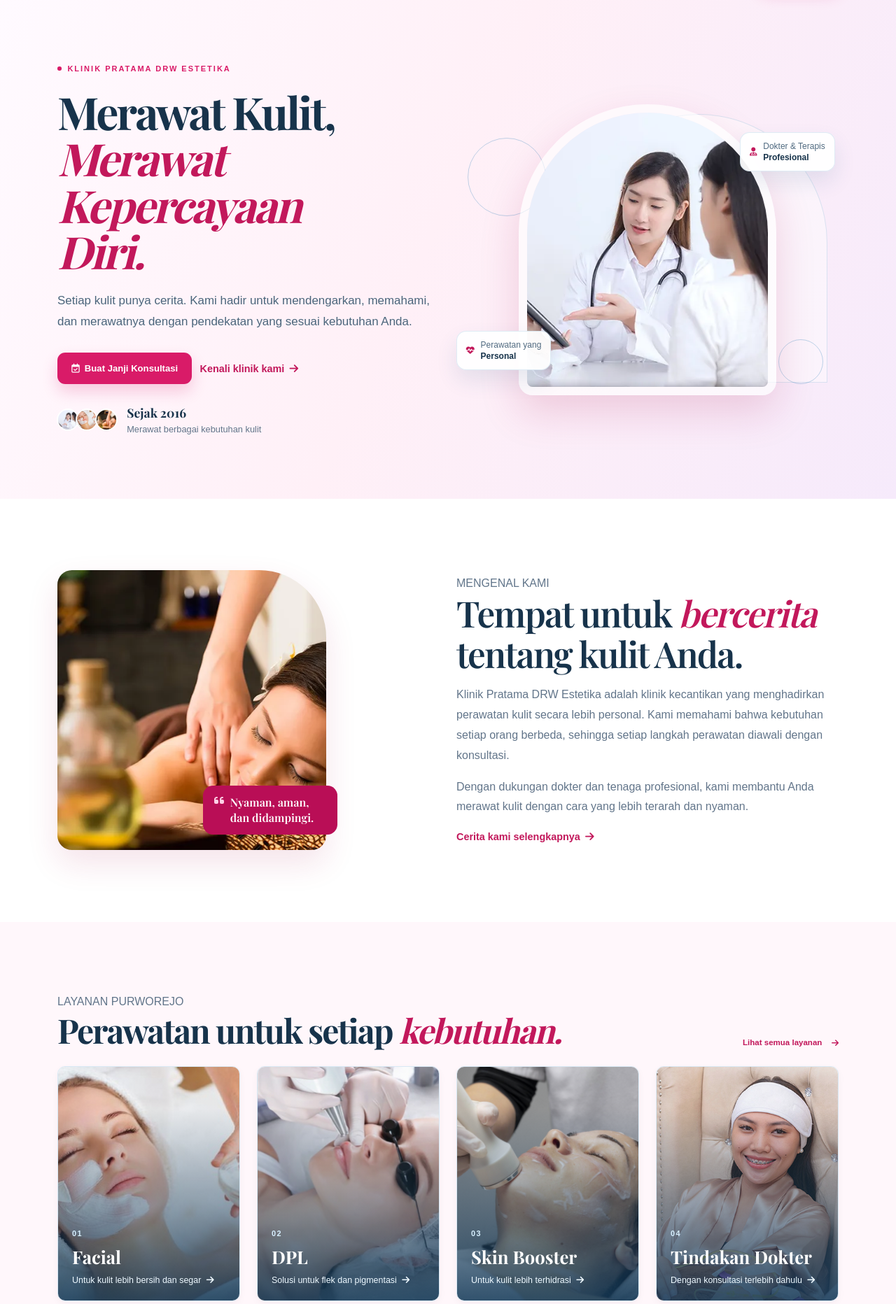
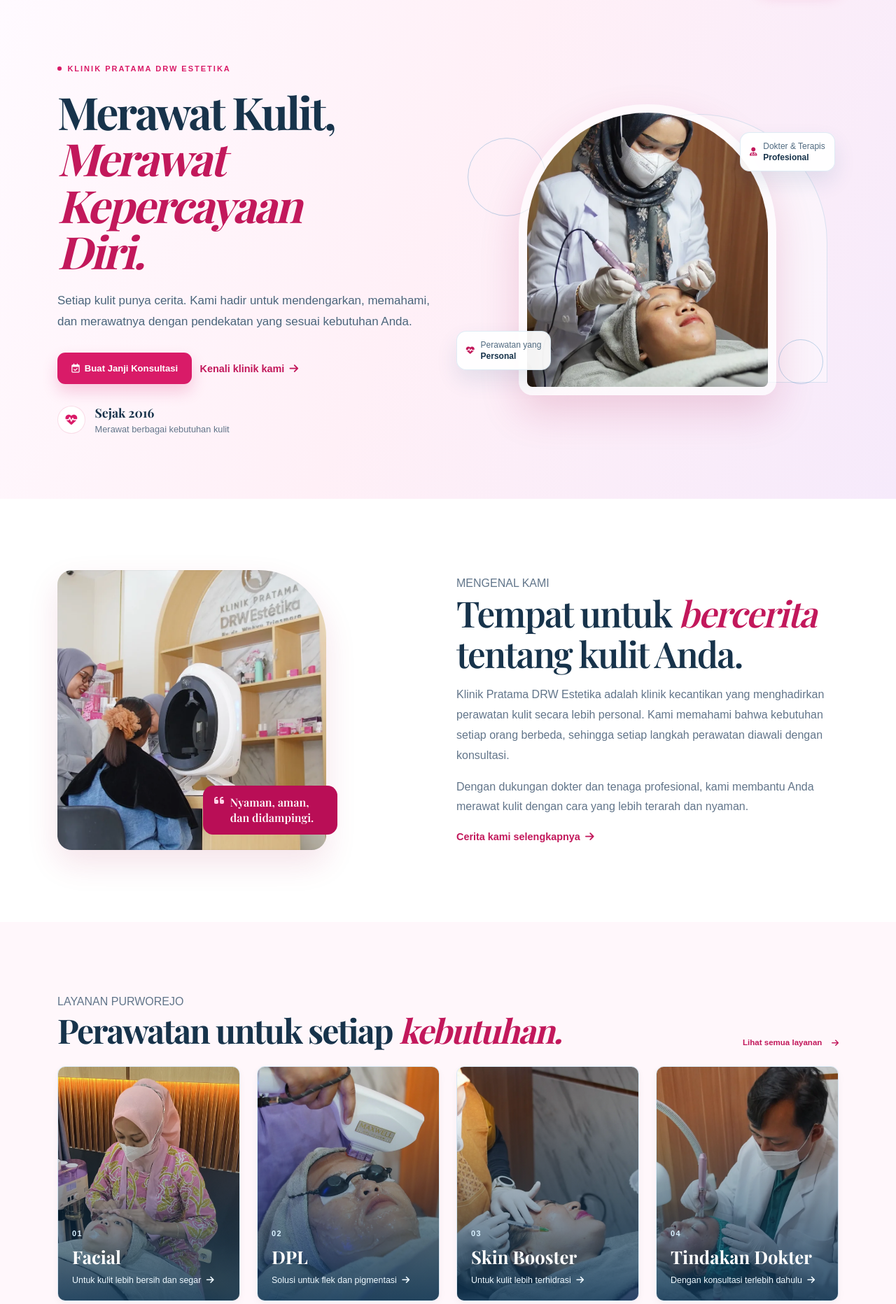
Before and after one commit to mkwcorp88/klinik_kecantikan, a PHP site: page / in a window 1280 px wide. Shown: the part 74-1938 px from the top of the page at 70% size. Run offline with PHP 8.4, Linux system fonts and the light colour scheme.

Commit message:
feat: use authentic clinic photography on public pages

```diff
--- a/cabang.php
+++ b/cabang.php
@@ -16,7 +16,7 @@ require 'partials/site_header.php';
                     <h1>Lebih dekat dengan <em>Anda.</em></h1>
                     <p>Pilih cabang Klinik Pratama DRW Estetika yang paling nyaman untuk konsultasi dan perawatan Anda.</p>
                 </div>
-                <div class="col-lg-5"><div class="drw-inner-hero-art"><img src="images/konsultasi_dokter.jpg" alt="Pelayanan Klinik Pratama DRW Estetika" onerror="this.src='images/default_layanan.jpg'"></div></div>
+                <div class="col-lg-5"><div class="drw-inner-hero-art"><img class="drw-photo-clinic" src="images/clinic/klinik-purworejo-interior.webp" alt="Area dalam Klinik Pratama DRW Estetika Purworejo" width="1600" height="1201" decoding="async"></div></div>
             </div>
         </div>
     </section>
@@ -39,6 +39,7 @@ require 'partials/site_header.php';
                             <span><i class="fa-regular fa-clock"></i>Setiap hari, 08.00-18.00 WIB</span>
                             <span><i class="fa-brands fa-whatsapp"></i>0821-1085-9908</span>
                         </div>
+                        <img class="drw-branch-photo" src="images/clinic/klinik-purworejo-exterior.webp" alt="Tampak depan Klinik Pratama DRW Estetika Purworejo" width="1600" height="901" loading="lazy" decoding="async">
                         <div class="drw-branch-actions"><a class="drw-button-outline" href="kontak.php">Lihat Kontak</a><a class="drw-button-outline" href="order.php?cabang=purworejo">Buat Janji</a></div>
                     </article>
                 </div>
--- a/css/site.css
+++ b/css/site.css
@@ -162,6 +162,24 @@
     z-index: 1;
 }
 
+.drw-inner-hero-art img.drw-photo-about,
+.drw-image-main.drw-photo-about {
+    object-position: 35% center;
+}
+
+.drw-inner-hero-art img.drw-photo-clinic {
+    object-position: 67% center;
+}
+
+.drw-inner-hero-art img.drw-photo-consultation {
+    object-position: 62% center;
+}
+
+.drw-inner-hero-art img.drw-photo-facial,
+.drw-services .drw-service-card > img.drw-photo-facial {
+    object-position: 57% center;
+}
+
 .drw-inner-hero-art::before,
 .drw-inner-hero-art::after {
     border: 1px solid rgba(41, 123, 180, 0.35);
@@ -540,6 +558,15 @@
 
 .drw-branch-card.is-featured .drw-branch-meta i {
     color: #ffd0e5;
+}
+
+.drw-branch-photo {
+    aspect-ratio: 16 / 9;
+    border-radius: 0.9rem;
+    display: block;
+    margin-bottom: 1.5rem;
+    object-fit: cover;
+    width: 100%;
 }
 
 .drw-branch-actions {
@@ -965,6 +992,7 @@
     box-shadow: 0 1.5rem 3.5rem rgba(170, 22, 83, 0.17);
     height: 26rem;
     object-fit: cover;
+    object-position: center 46%;
     position: relative;
     width: min(100%, 23rem);
     z-index: 2;
@@ -1058,23 +1086,18 @@
     font-size: 0.8rem;
 }
 
-.drw-avatar-stack {
-    display: flex;
-    padding-left: 0.25rem;
-}
-
-.drw-avatar {
-    background: center/cover;
-    border: 2px solid #fff;
+.drw-trust-row .drw-trust-icon {
+    align-items: center;
+    background: #fff;
+    border: 1px solid var(--drw-line);
     border-radius: 50%;
-    height: 2rem;
-    margin-left: -0.3rem;
-    width: 2rem;
-}
-
-.drw-avatar-one { background-image: url('../images/konsultasi_dokter.jpg'); }
-.drw-avatar-two { background-image: url('../images/facial_brightening.jpg'); }
-.drw-avatar-three { background-image: url('../images/body_spa.jpg'); }
+    color: var(--drw-pink);
+    display: inline-flex;
+    font-size: 1.05rem;
+    height: 2.5rem;
+    justify-content: center;
+    width: 2.5rem;
+}
 
 .drw-intro-section {
     background: #fff;
@@ -1162,6 +1185,14 @@
     object-fit: cover;
     transition: transform 220ms ease;
     width: 100%;
+}
+
+.drw-services .drw-service-card > img.drw-photo-skinbooster {
+    object-position: 63% center;
+}
+
+.drw-services .drw-service-card > img.drw-photo-doctor {
+    object-position: 62% center;
 }
 
 .drw-services .drw-service-card:hover > img {
--- a/index.php
+++ b/index.php
@@ -20,18 +20,14 @@ require 'partials/site_header.php';
                         <a class="drw-text-link" href="tentang.php">Kenali klinik kami <i class="fa-solid fa-arrow-right"></i></a>
                     </div>
                     <div class="drw-trust-row">
-                        <div class="drw-avatar-stack" aria-label="Tim Klinik Pratama DRW Estetika">
-                            <span class="drw-avatar drw-avatar-one"></span>
-                            <span class="drw-avatar drw-avatar-two"></span>
-                            <span class="drw-avatar drw-avatar-three"></span>
-                        </div>
+                        <span class="drw-trust-icon" aria-hidden="true"><i class="fa-solid fa-heart-pulse"></i></span>
                         <div><strong>Sejak 2016</strong><span>Merawat berbagai kebutuhan kulit</span></div>
                     </div>
                 </div>
                 <div class="col-lg-6">
                     <div class="drw-hero-visual">
                         <div class="drw-arch-shape"></div>
-                        <img src="images/konsultasi_dokter.jpg" alt="Konsultasi perawatan kulit di Klinik Pratama DRW Estetika" onerror="this.src='images/default_layanan.jpg'">
+                        <img src="images/clinic/beranda-treatment-portrait.webp" alt="Tenaga klinik melakukan perawatan kulit pada pasien" width="901" height="1600" fetchpriority="high" decoding="async">
                         <div class="drw-floating-card drw-card-top"><i class="fa-solid fa-user-doctor"></i><span>Dokter &amp; Terapis<br><strong>Profesional</strong></span></div>
                         <div class="drw-floating-card drw-card-bottom"><i class="fa-solid fa-heart-pulse"></i><span>Perawatan yang<br><strong>Personal</strong></span></div>
                         <span class="drw-orbit drw-orbit-one"></span>
@@ -47,7 +43,7 @@ require 'partials/site_header.php';
             <div class="row align-items-center gy-5">
                 <div class="col-lg-5">
                     <div class="drw-image-collage">
-                        <img class="drw-image-main" src="images/body_spa.jpg" alt="Suasana perawatan di Klinik Pratama DRW Estetika" onerror="this.src='images/default_layanan.jpg'">
+                        <img class="drw-image-main drw-photo-about" src="images/clinic/tentang-kami-klinik.webp" alt="Staf melayani pasien di Klinik Pratama DRW Estetika" width="1600" height="901" loading="lazy" decoding="async">
                         <div class="drw-image-note"><i class="fa-solid fa-quote-left"></i><span>Nyaman, aman, dan didampingi.</span></div>
                     </div>
                 </div>
@@ -72,10 +68,10 @@ require 'partials/site_header.php';
                 <a class="drw-text-link d-none d-md-inline-flex" href="layanan.php">Lihat semua layanan <i class="fa-solid fa-arrow-right"></i></a>
             </div>
             <div class="row g-4">
-                <div class="col-sm-6 col-lg-3"><a class="drw-service-card" href="layanan.php#facial"><img src="images/facial_brightening.jpg" alt="Perawatan facial" onerror="this.src='images/default_layanan.jpg'"><span class="drw-service-overlay"></span><span class="drw-service-content"><small>01</small><strong>Facial</strong><em>Untuk kulit lebih bersih dan segar <i class="fa-solid fa-arrow-right"></i></em></span></a></div>
-                <div class="col-sm-6 col-lg-3"><a class="drw-service-card" href="layanan.php#dpl"><img src="images/laser_rejuve.jpg" alt="Perawatan DPL" onerror="this.src='images/default_layanan.jpg'"><span class="drw-service-overlay"></span><span class="drw-service-content"><small>02</small><strong>DPL</strong><em>Solusi untuk flek dan pigmentasi <i class="fa-solid fa-arrow-right"></i></em></span></a></div>
-                <div class="col-sm-6 col-lg-3"><a class="drw-service-card" href="layanan.php#skin-booster"><img src="images/chemical_peeling.jpg" alt="Perawatan skin booster" onerror="this.src='images/default_layanan.jpg'"><span class="drw-service-overlay"></span><span class="drw-service-content"><small>03</small><strong>Skin Booster</strong><em>Untuk kulit lebih terhidrasi <i class="fa-solid fa-arrow-right"></i></em></span></a></div>
-                <div class="col-sm-6 col-lg-3"><a class="drw-service-card" href="layanan.php#tindakan-dokter"><img src="images/infus_whitening.jpg" alt="Tindakan dokter estetika" onerror="this.src='images/default_layanan.jpg'"><span class="drw-service-overlay"></span><span class="drw-service-content"><small>04</small><strong>Tindakan Dokter</strong><em>Dengan konsultasi terlebih dahulu <i class="fa-solid fa-arrow-right"></i></em></span></a></div>
+                <div class="col-sm-6 col-lg-3"><a class="drw-service-card" href="layanan.php#facial"><img class="drw-photo-facial" src="images/clinic/layanan-facial.webp" alt="Sesi perawatan facial" width="1600" height="900" loading="lazy" decoding="async"><span class="drw-service-overlay"></span><span class="drw-service-content"><small>01</small><strong>Facial</strong><em>Untuk kulit lebih bersih dan segar <i class="fa-solid fa-arrow-right"></i></em></span></a></div>
+                <div class="col-sm-6 col-lg-3"><a class="drw-service-card" href="layanan.php#dpl"><img src="images/clinic/layanan-dpl.webp" alt="Sesi perawatan DPL" width="901" height="1600" loading="lazy" decoding="async"><span class="drw-service-overlay"></span><span class="drw-service-content"><small>02</small><strong>DPL</strong><em>Solusi untuk flek dan pigmentasi <i class="fa-solid fa-arrow-right"></i></em></span></a></div>
+                <div class="col-sm-6 col-lg-3"><a class="drw-service-card" href="layanan.php#skin-booster"><img class="drw-photo-skinbooster" src="images/clinic/layanan-skinbooster.webp" alt="Sesi perawatan skin booster" width="1600" height="901" loading="lazy" decoding="async"><span class="drw-service-overlay"></span><span class="drw-service-content"><small>03</small><strong>Skin Booster</strong><em>Untuk kulit lebih terhidrasi <i class="fa-solid fa-arrow-right"></i></em></span></a></div>
+                <div class="col-sm-6 col-lg-3"><a class="drw-service-card" href="layanan.php#tindakan-dokter"><img class="drw-photo-doctor" src="images/clinic/layanan-tindakan-dokter.webp" alt="Tenaga klinik melakukan tindakan perawatan" width="1600" height="901" loading="lazy" decoding="async"><span class="drw-service-overlay"></span><span class="drw-service-content"><small>04</small><strong>Tindakan Dokter</strong><em>Dengan konsultasi terlebih dahulu <i class="fa-solid fa-arrow-right"></i></em></span></a></div>
             </div>
             <a class="drw-text-link d-md-none mt-4" href="layanan.php">Lihat semua layanan <i class="fa-solid fa-arrow-right"></i></a>
         </div>
--- a/kontak.php
+++ b/kontak.php
@@ -16,7 +16,7 @@ require 'partials/site_header.php';
                     <h1>Siap mendengar cerita <em>kulit Anda.</em></h1>
                     <p>Hubungi tim Klinik Pratama DRW Estetika untuk konsultasi, informasi layanan, atau bantuan membuat janji.</p>
                 </div>
-                <div class="col-lg-5"><div class="drw-inner-hero-art"><img src="images/konsultasi_dokter.jpg" alt="Tim konsultasi Klinik Pratama DRW Estetika" onerror="this.src='images/default_layanan.jpg'"></div></div>
+                <div class="col-lg-5"><div class="drw-inner-hero-art"><img class="drw-photo-consultation" src="images/clinic/konsultasi.webp" alt="Percakapan konsultasi perawatan kulit di klinik" width="1600" height="900" decoding="async"></div></div>
             </div>
         </div>
     </section>
--- a/layanan.php
+++ b/layanan.php
@@ -16,7 +16,7 @@ require 'partials/site_header.php';
                     <h1>Perawatan yang disesuaikan dengan <em>kebutuhan Anda.</em></h1>
                     <p>Mulai dari perawatan dasar hingga tindakan dokter, tim kami membantu Anda memilih langkah yang lebih sesuai melalui konsultasi terlebih dahulu.</p>
                 </div>
-                <div class="col-lg-5"><div class="drw-inner-hero-art"><img src="images/facial_brightening.jpg" alt="Perawatan facial di Klinik Pratama DRW Estetika" onerror="this.src='images/default_layanan.jpg'"></div></div>
+                <div class="col-lg-5"><div class="drw-inner-hero-art"><img class="drw-photo-facial" src="images/clinic/layanan-facial.webp" alt="Sesi perawatan facial di klinik" width="1600" height="900" decoding="async"></div></div>
             </div>
         </div>
     </section>
--- a/partials/site_header.php
+++ b/partials/site_header.php
@@ -27,7 +27,7 @@ $navItems = [
     <link rel="stylesheet" href="https://cdnjs.cloudflare.com/ajax/libs/font-awesome/6.5.2/css/all.min.css">
     <link rel="stylesheet" href="css/style.css?v=3">
     <link rel="stylesheet" href="css/home.css?v=4">
-    <link rel="stylesheet" href="css/site.css?v=8">
+    <link rel="stylesheet" href="css/site.css?v=9">
     <?php foreach ($pageStyles as $pageStyle): ?>
         <link rel="stylesheet" href="<?= htmlspecialchars((string) $pageStyle, ENT_QUOTES, 'UTF-8') ?>">
     <?php endforeach; ?>
--- a/tentang.php
+++ b/tentang.php
@@ -17,7 +17,7 @@ require 'partials/site_header.php';
                     <p>Klinik Pratama DRW Estetika hadir untuk membantu setiap orang merasa lebih percaya diri melalui perawatan yang aman, nyaman, dan sesuai kebutuhan.</p>
                 </div>
                 <div class="col-lg-5">
-                    <div class="drw-inner-hero-art"><img src="images/konsultasi_dokter.jpg" alt="Konsultasi di Klinik Pratama DRW Estetika" onerror="this.src='images/default_layanan.jpg'"></div>
+                    <div class="drw-inner-hero-art"><img class="drw-photo-about" src="images/clinic/tentang-kami-klinik.webp" alt="Staf dan pasien di Klinik Pratama DRW Estetika" width="1600" height="901" decoding="async"></div>
                 </div>
             </div>
         </div>
@@ -26,7 +26,7 @@ require 'partials/site_header.php';
     <section class="drw-page-section">
         <div class="container">
             <div class="row align-items-center gy-5">
-                <div class="col-lg-5"><img class="drw-content-photo" src="images/body_spa.jpg" alt="Suasana perawatan yang nyaman" onerror="this.src='images/default_layanan.jpg'"></div>
+                <div class="col-lg-5"><img class="drw-content-photo" src="images/clinic/klinik-purworejo-interior.webp" alt="Area penerimaan pasien di Klinik Pratama DRW Estetika Purworejo" width="1600" height="1201" loading="lazy" decoding="async"></div>
                 <div class="col-lg-6 offset-lg-1">
                     <div class="drw-section-kicker">KLINIK PRATAMA DRW ESTETIKA</div>
                     <h2>Merawat kulit dengan pendekatan yang <em>lebih personal.</em></h2>
```
Also changed, not shown: images/clinic/beranda-treatment-portrait.webp (added), images/clinic/klinik-purworejo-exterior.webp (added), images/clinic/klinik-purworejo-interior.webp (added), images/clinic/konsultasi.webp (added), images/clinic/layanan-dpl.webp (added), images/clinic/layanan-facial.webp (added), images/clinic/layanan-skinbooster.webp (added), images/clinic/layanan-tindakan-dokter.webp (added), images/clinic/tentang-kami-klinik.webp (added).
